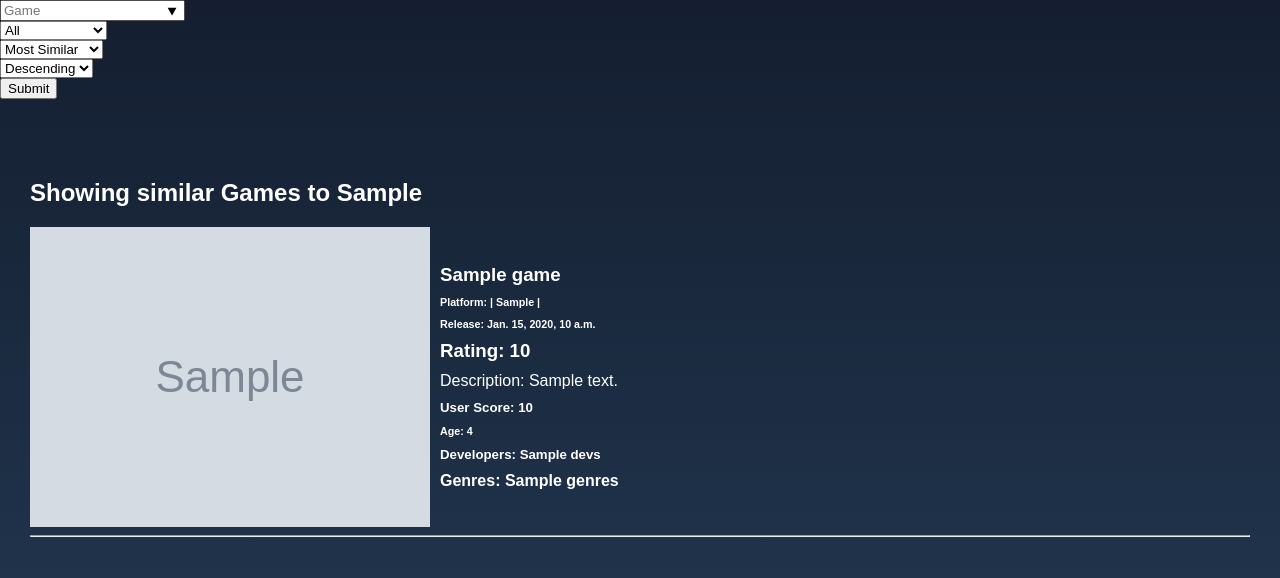
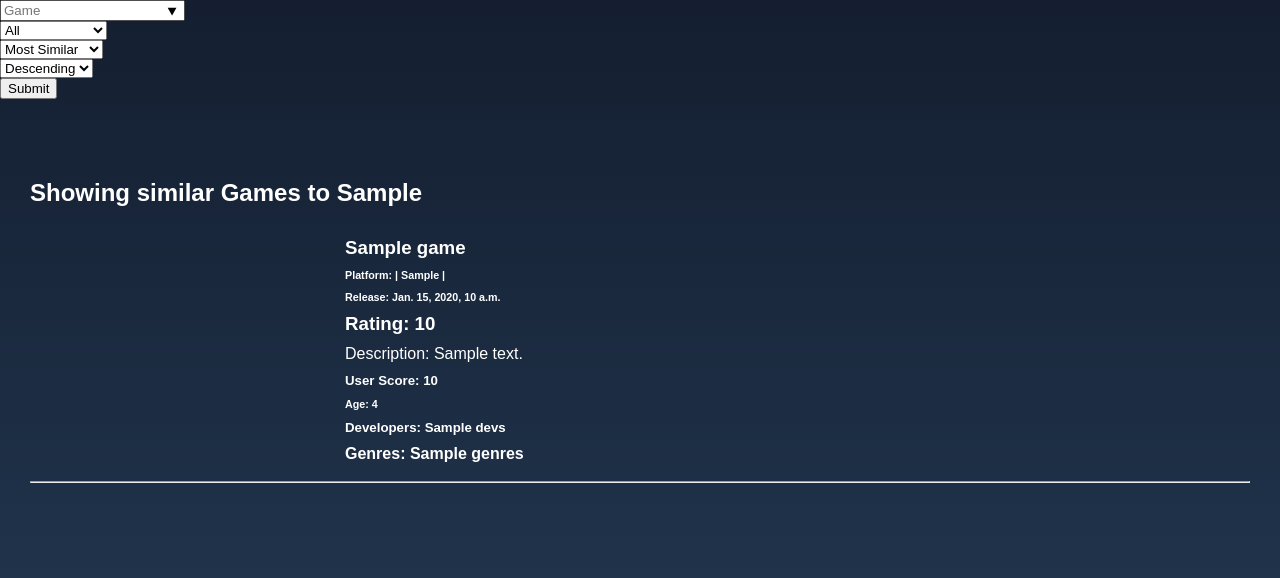
Before and after one commit to The-KS101/gamehunter, a Django app: template recommendation/templates/similar_games.html in a window 1280 px wide. Shown: the top 578 px of the page. Run offline with Django 3.2, Linux system fonts and the light colour scheme; tables that the repository leaves empty hold one stand-in row (values such as "Sample post"); the template is opened without the code that fills it: values that come from a table or form of the project are taken from there, most other values are stand-ins (such as "Sample title", 1, 10 or a date in 2020); grey boxes marked "Sample" are stand-in pictures; parts of the project's set-up code (start-up, migrations or seed data) failed here and were passed over.

Commit message:
pleaseee

```diff
--- a/recommendation/templates/similar_games.html
+++ b/recommendation/templates/similar_games.html
@@ -224,7 +224,6 @@
         {% for game, j, img in gameDets %}
           <div style="width: 100%;display: flex; justify-content: center; align-items: center; margin-bottom: 5px;">
             <div style=" flex: 1;">
-              <img src="{% static '' %}games/{{img}}" alt="{{game.name}}" style="display: block; margin: auto;">
             </div>
             <div style="color: white; display: inline-block; width:70%; height: inherit; flex: 3;">
               <div style="display: block; margin: auto; ">
```
